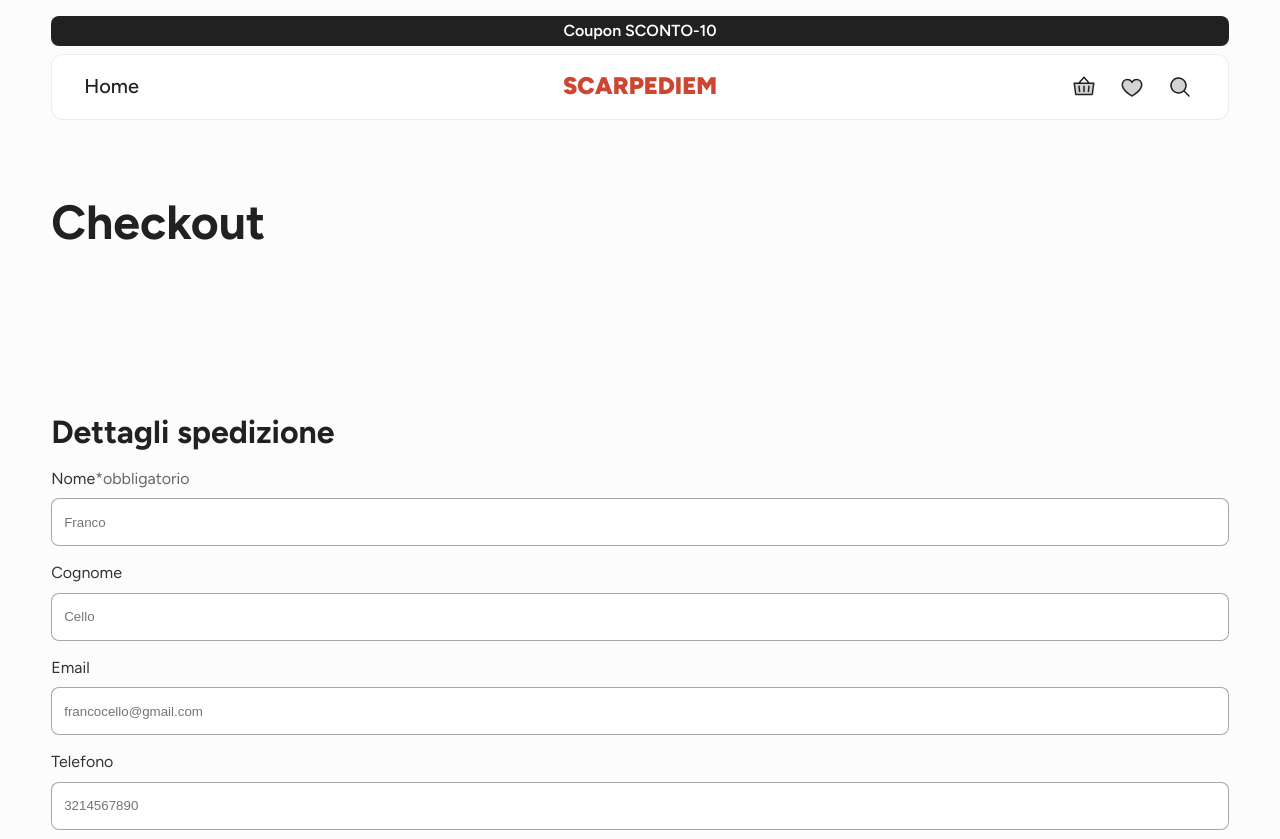
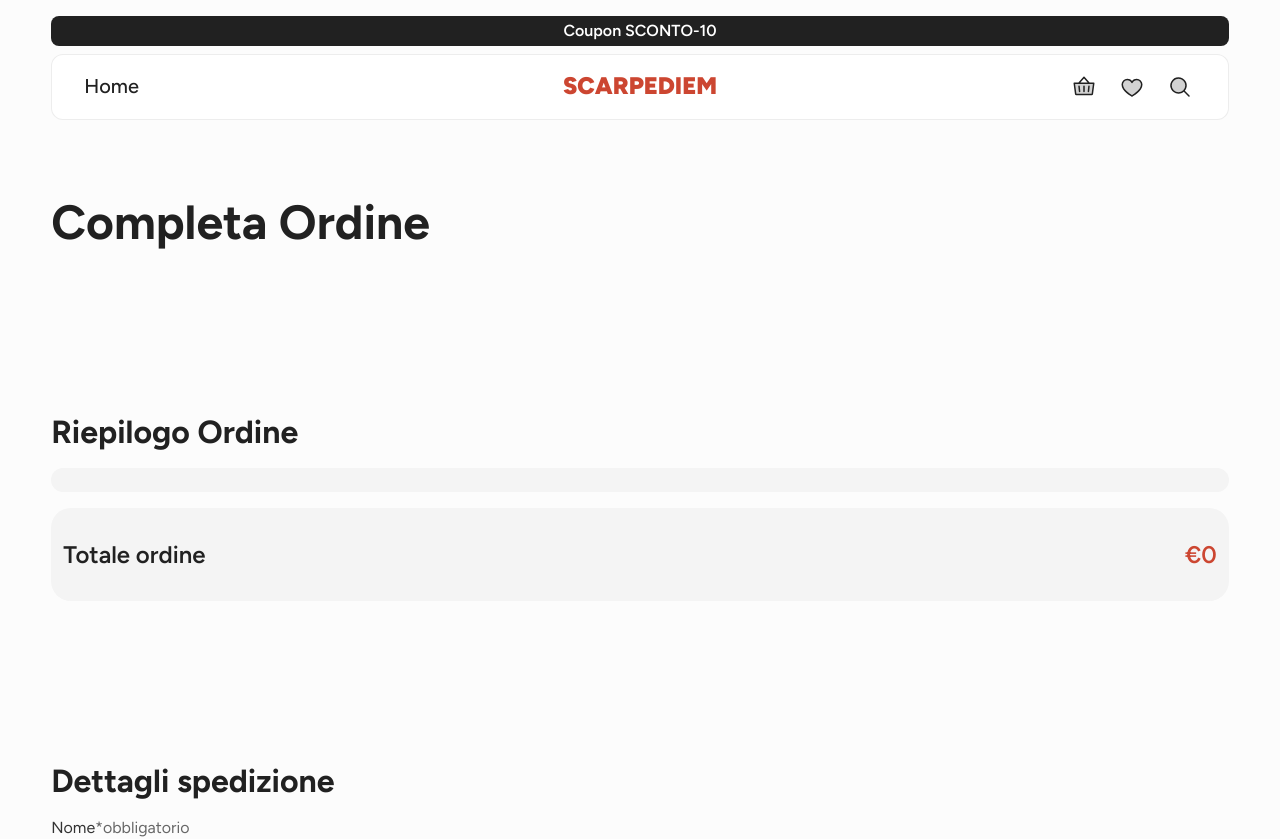
Before and after one commit to lorenzoferrante97/scarpe_diem, a React (Vite) app in the folder frontend/: page /checkout in a window 1280 px wide. Shown: the top 839 px of the page. Built offline with nearby package versions, Linux system fonts and the light colour scheme.

Commit message:
add: riepilogo ordine

```diff
--- a/frontend/src/pages/Checkout.jsx
+++ b/frontend/src/pages/Checkout.jsx
@@ -232,11 +232,56 @@ export default function Checkout() {
   const handleCheckboxChange = (event) => {
     setIsFattSameOfSped(event.target.checked);
   };
+
+  // totale ordine per riepilogo
+  let orderTotal = 0;
+
   return (
     <>
       <main>
         <section className="checkout-header">
-          <h1 className="h1">Checkout</h1>
+          <h1 className="h1">Completa Ordine</h1>
+        </section>
+        {/* riepilogo ordine */}
+        <section className="checkout-form-section riepilogo-section">
+          <h2 className="h2">Riepilogo Ordine</h2>
+          {/* elenco prodotti carrello minimal */}
+          <div className="riepilogo-products-box">
+            {cart?.map((product) => {
+              const { name, selectedQuantity, selectedSize, price } = product;
+              const productTotal = price * selectedQuantity;
+              orderTotal = orderTotal + productTotal;
+
+              return (
+                <>
+                  <div className="riepilogo-product-info-box">
+                    <span className="text-big">{name}</span>
+                    <div className="riepilogo-product-info">
+                      <span>Taglia</span>
+                      <span className="text-big">{selectedSize}</span>
+                    </div>
+                    <div className="riepilogo-product-info">
+                      <span>Qt.</span>
+                      <span className="text-big">x{selectedQuantity}</span>
+                    </div>
+                    <div className="riepilogo-product-info">
+                      <span>Tot. Parziale</span>
+                      <span className="text-big">&euro;{productTotal}</span>
+                    </div>
+                    <hr />
+                  </div>
+                </>
+              );
+            })}
+          </div>
+          <div className="riepilogo-products-box total-box">
+            <span className="text-big">Totale ordine</span>
+            <span className="text-big total-price">&euro;{orderTotal}</span>
+          </div>
+          {/* spedizione gratuita */}
+          <div className={orderTotal < 250.0 ? 'riepilogo-products-box free hidden' : 'riepilogo-products-box free'}>
+            <p className="free-text">Il tuo ordine è idoneo per la spedizione gratuita!</p>
+          </div>
         </section>
         <section className="checkout-form-section">
           {/* form */}
@@ -336,8 +381,6 @@ export default function Checkout() {
               </div>
             </form>
           </div>
-          {/* riepilogo ordine */}
-          <div></div>
         </section>
       </main>
     </>
--- a/frontend/src/style/checkout.css
+++ b/frontend/src/style/checkout.css
@@ -89,3 +89,64 @@
 form .hidden {
   display: none;
 }
+
+/* riepilogo */
+
+.riepilogo-products-box {
+  display: flex;
+  flex-direction: column;
+  align-items: flex-start;
+  gap: 0.75rem;
+  background-color: var(--color-section-high);
+  padding: 0.75rem;
+  border-radius: 1.25rem;
+}
+
+.riepilogo-products-box.total-box {
+  flex-direction: row;
+  justify-content: space-between;
+  padding-block: 2rem;
+}
+
+.riepilogo-products-box.free {
+  background-color: var(--color-success-bg);
+  padding-inline: 2rem;
+}
+.riepilogo-products-box.free .free-text {
+  color: var(--color-success-on-bg);
+  font-weight: 500;
+}
+
+.riepilogo-products-box.free.hidden {
+  display: none;
+}
+
+.riepilogo-product-info-box {
+  width: 100%;
+  display: flex;
+  flex-direction: column;
+  align-items: flex-start;
+  gap: 0.25rem;
+}
+
+.riepilogo-product-info-box hr {
+  width: 100%;
+  border: 0.5px solid rgba(33, 33, 33, 8%);
+}
+
+.riepilogo-product-info {
+  width: 100%;
+  display: flex;
+  justify-content: space-between;
+  align-items: center;
+}
+
+.total-price {
+  color: var(--color-accent-bg);
+}
+
+.checkout-form-section.riepilogo-section {
+  display: flex;
+  flex-direction: column;
+  gap: 1rem;
+}
```
